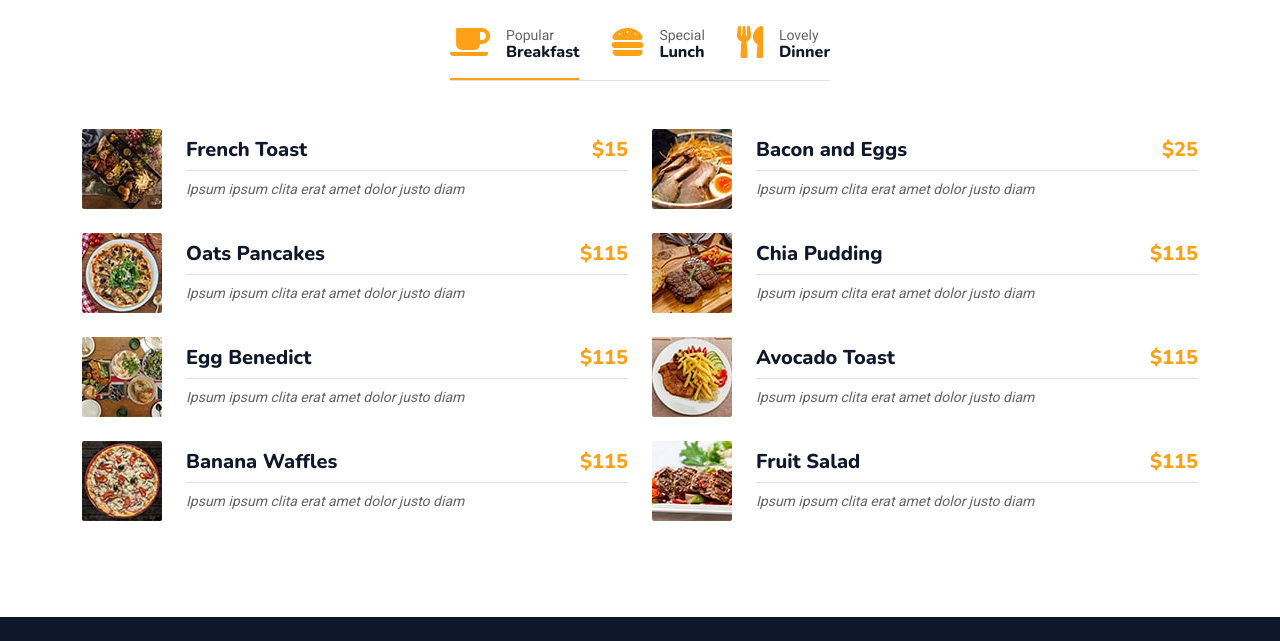
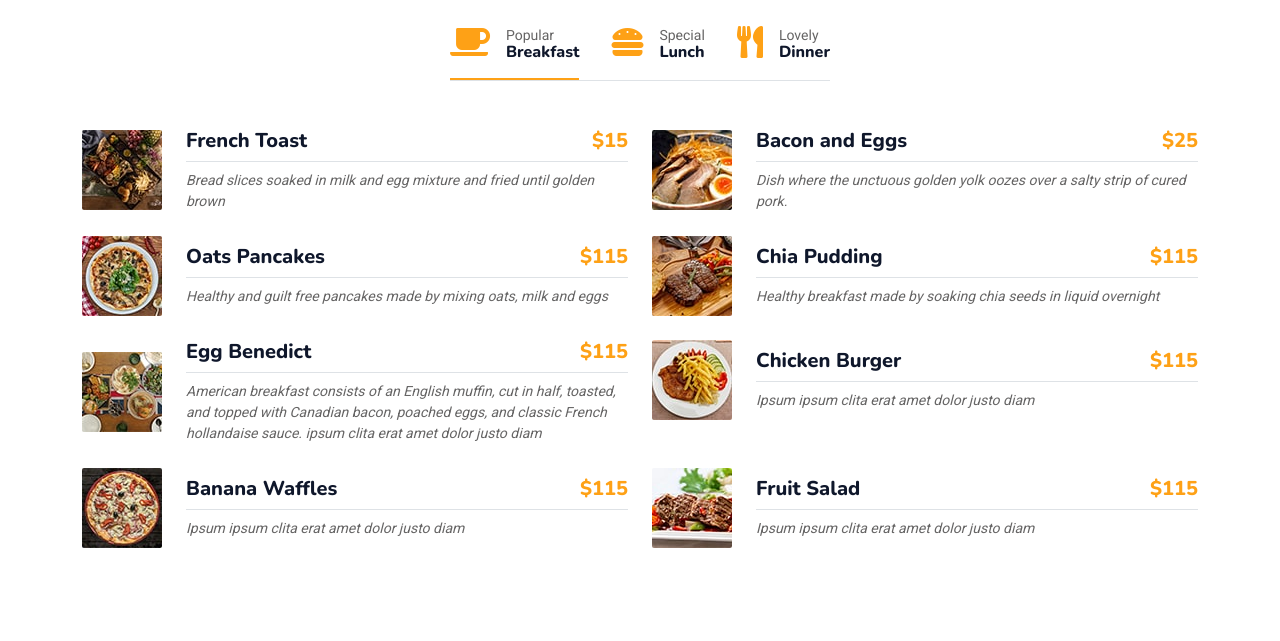
Before and after one commit to sneha-collab/SSResturent, a plain HTML site: page menu.html in a window 1280 px wide. Shown: the part 598-1239 px from the top of the page. Drawn offline with nearby package versions, Linux system fonts and the light colour scheme.

Commit message:
Update menu.html

```diff
--- a/menu.html
+++ b/menu.html
@@ -140,7 +140,7 @@
                                                 <span>French Toast</span>
                                                 <span class="text-primary">$15</span>
                                             </h5>
-                                            <small class="fst-italic">Ipsum ipsum clita erat amet dolor justo diam</small>
+                                            <small class="fst-italic">Bread slices soaked in milk and egg mixture and fried until golden brown</small>
                                         </div>
                                     </div>
                                 </div>
@@ -152,7 +152,7 @@
                                                 <span>Bacon and Eggs</span>
                                                 <span class="text-primary">$25</span>
                                             </h5>
-                                            <small class="fst-italic">Ipsum ipsum clita erat amet dolor justo diam</small>
+                                            <small class="fst-italic">Dish where the unctuous golden yolk oozes over a salty strip of cured pork.</small>
                                         </div>
                                     </div>
                                 </div>
@@ -164,7 +164,7 @@
                                                 <span>Oats Pancakes</span>
                                                 <span class="text-primary">$115</span>
                                             </h5>
-                                            <small class="fst-italic">Ipsum ipsum clita erat amet dolor justo diam</small>
+                                            <small class="fst-italic">Healthy and guilt free pancakes made by mixing oats, milk and eggs</small>
                                         </div>
                                     </div>
                                 </div>
@@ -176,7 +176,7 @@
                                                 <span>Chia Pudding</span>
                                                 <span class="text-primary">$115</span>
                                             </h5>
-                                            <small class="fst-italic">Ipsum ipsum clita erat amet dolor justo diam</small>
+                                            <small class="fst-italic">Healthy breakfast made by soaking chia seeds in liquid overnight</small>
                                         </div>
                                     </div>
                                 </div>
@@ -188,7 +188,7 @@
                                                 <span>Egg Benedict</span>
                                                 <span class="text-primary">$115</span>
                                             </h5>
-                                            <small class="fst-italic">Ipsum ipsum clita erat amet dolor justo diam</small>
+                                            <small class="fst-italic">American breakfast consists of an English muffin, cut in half, toasted, and topped with Canadian bacon, poached eggs, and classic French hollandaise sauce. ipsum clita erat amet dolor justo diam</small>
                                         </div>
                                     </div>
                                 </div>
@@ -197,7 +197,7 @@
                                         <img class="flex-shrink-0 img-fluid rounded" src="img/menu-6.jpg" alt="" style="width: 80px;">
                                         <div class="w-100 d-flex flex-column text-start ps-4">
                                             <h5 class="d-flex justify-content-between border-bottom pb-2">
-                                                <span>Avocado Toast</span>
+                                                <span>Chicken Burger</span>
                                                 <span class="text-primary">$115</span>
                                             </h5>
                                             <small class="fst-italic">Ipsum ipsum clita erat amet dolor justo diam</small>
```
